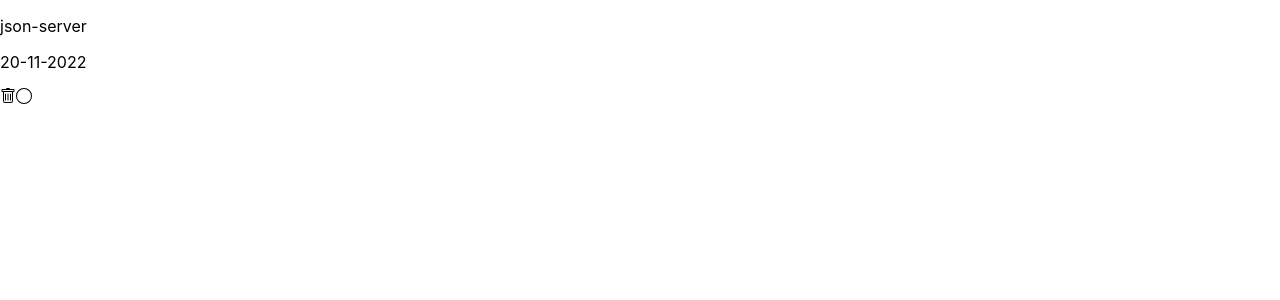
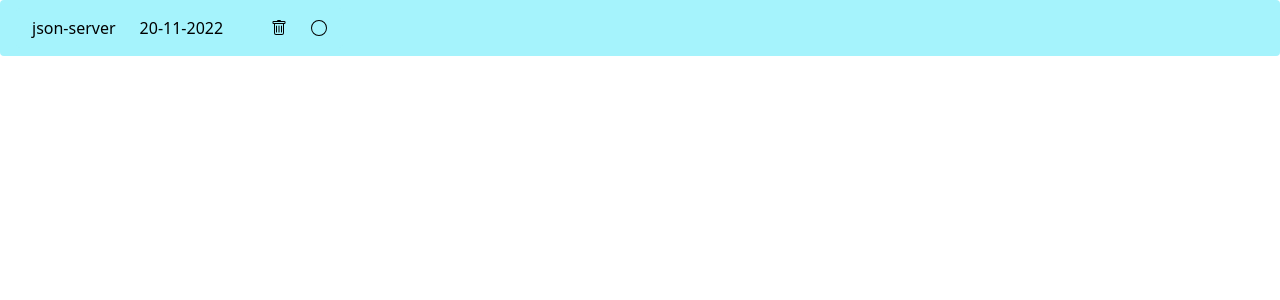
Before and after one commit to Arman-Abbasian/todo_list_with_react_redux_and_typescript, a React (Create React App) app: page / in a window 1280 px wide. Shown: the top 300 px of the page. Built offline with nearby package versions, Linux system fonts and the light colour scheme; data requests are answered from the project's data file.

Commit message:
make Todos component

```diff
--- a/package.json
+++ b/package.json
@@ -46,5 +46,8 @@
       "last 1 firefox version",
       "last 1 safari version"
     ]
+  },
+  "devDependencies": {
+    "tailwindcss": "^3.2.7"
   }
 }
--- a/src/components/Todos.tsx
+++ b/src/components/Todos.tsx
@@ -18,7 +18,7 @@ const Todos = () => {
         <div className="flex justify-between items-center bg-cyan-200 py-2 px-4 rounded">
                {todoState.todos &&  todoState.todos instanceof Array &&
                 todoState.todos.map((item:ShowITodo)=>{
-                  return <div>
+                  return <div key={item.id} className="flex justify-between items-center bg-cyan-200 py-2 px-4 rounded gap-6">
                     <p>{item.title}</p>
                     <p>{item.dueDate}</p>
                     <p>{item.completed}</p>
--- a/src/index.css
+++ b/src/index.css
@@ -1,13 +1,3 @@
-body {
-  margin: 0;
-  font-family: -apple-system, BlinkMacSystemFont, 'Segoe UI', 'Roboto', 'Oxygen',
-    'Ubuntu', 'Cantarell', 'Fira Sans', 'Droid Sans', 'Helvetica Neue',
-    sans-serif;
-  -webkit-font-smoothing: antialiased;
-  -moz-osx-font-smoothing: grayscale;
-}
-
-code {
-  font-family: source-code-pro, Menlo, Monaco, Consolas, 'Courier New',
-    monospace;
-}
+@tailwind base;
+@tailwind components;
+@tailwind utilities;
--- /dev/null
+++ b/tailwind.config.js
@@ -0,0 +1,10 @@
+/** @type {import('tailwindcss').Config} */
+module.exports = {
+  content: [
+    "./src/**/*.{js,jsx,ts,tsx}"
+  ],
+  theme: {
+    extend: {},
+  },
+  plugins: [],
+}
```
Also changed, not shown: 1 other file (tests, documents, lock files or other folders).
